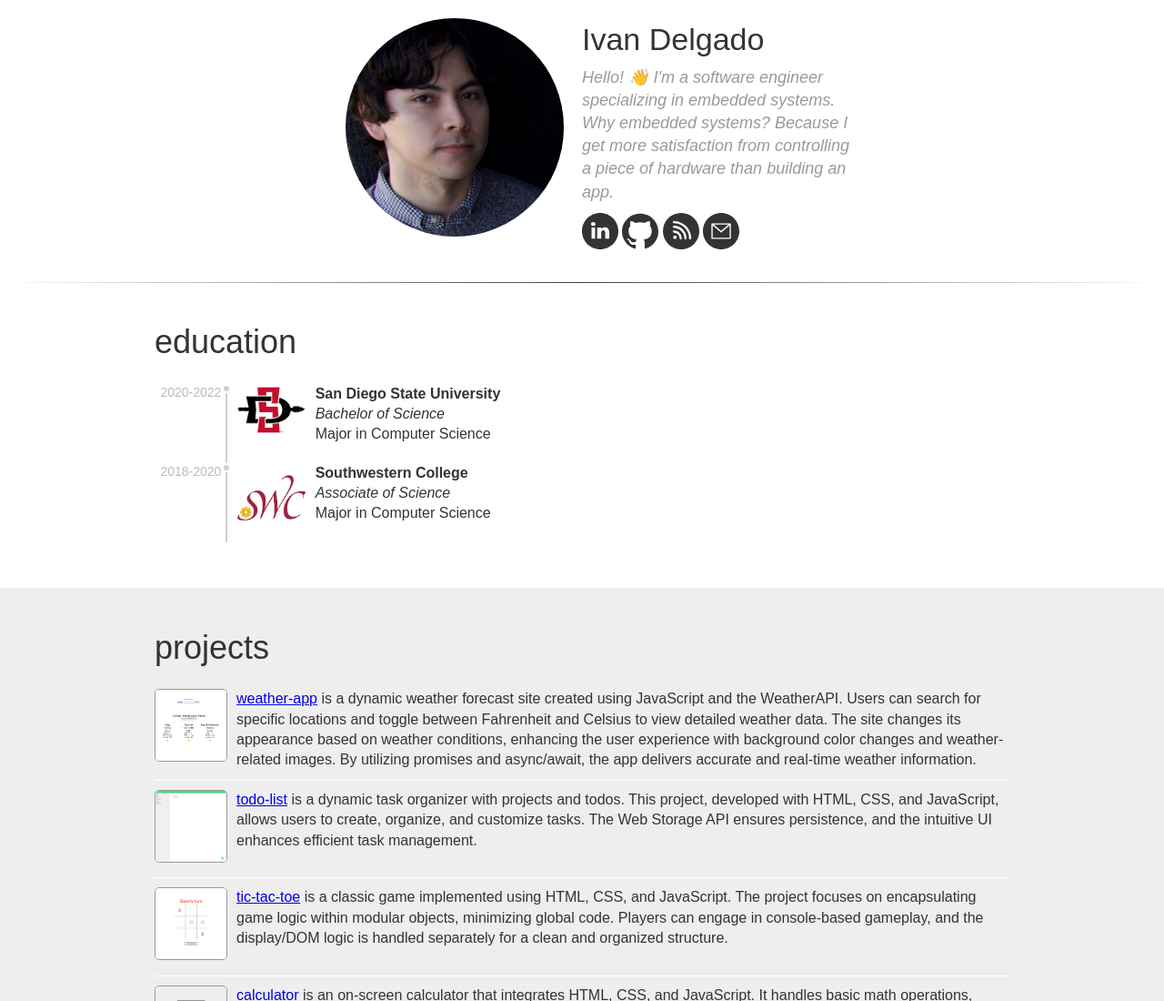
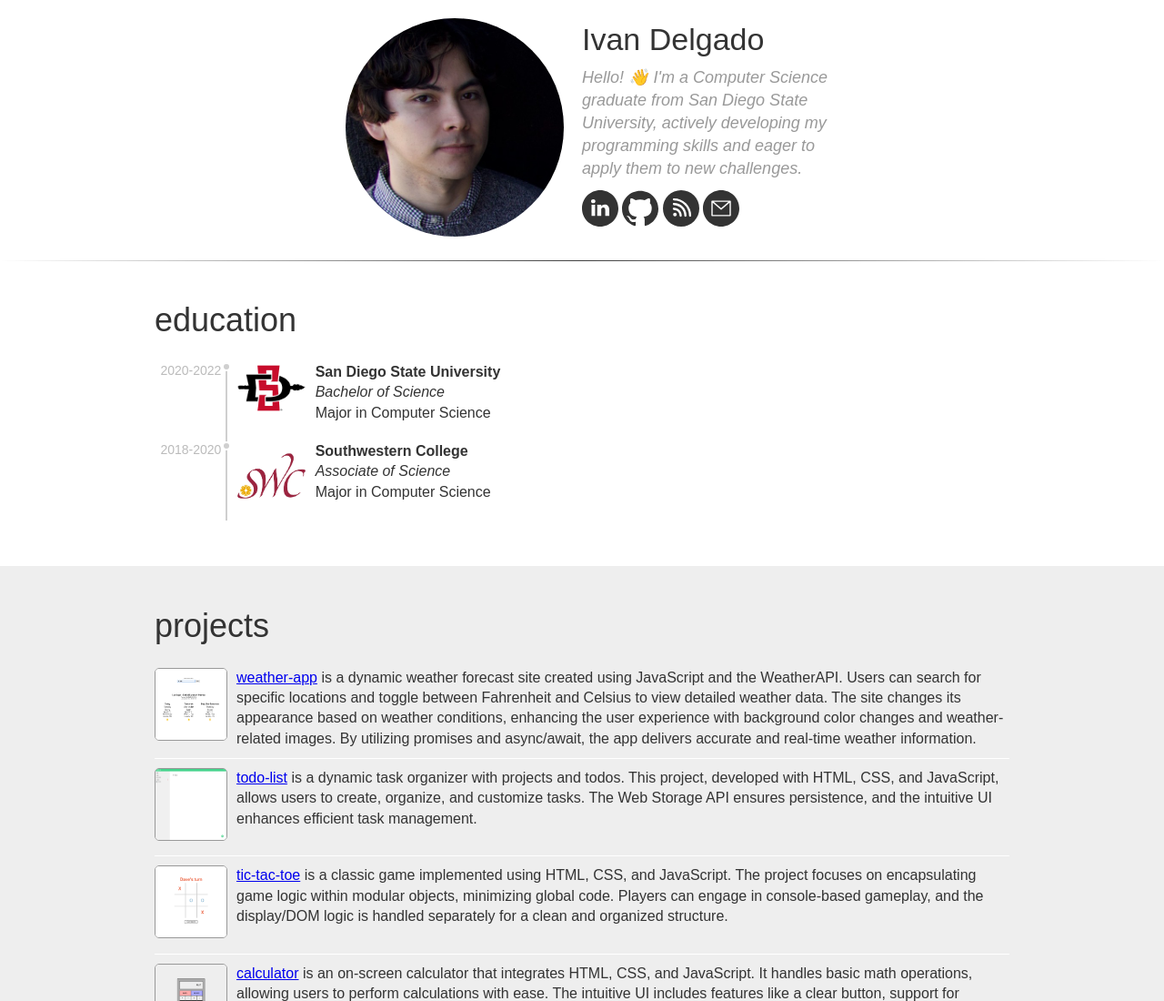
Before and after one commit to vndlgd/vndlgd.github.io, a plain HTML site: page index.html in a window 1280 px wide. Shown: the top 1100 px of the page at 91% size. Drawn offline with Linux system fonts and the light colour scheme.

Commit message:
Update bio

```diff
--- a/index.html
+++ b/index.html
@@ -17,9 +17,9 @@
         <div id="description">
           <h1>Ivan Delgado</h1>
           <h2>
-            Hello! 👋 I'm a software engineer specializing in embedded systems.
-            Why embedded systems? Because I get more satisfaction from
-            controlling a piece of hardware than building an app.
+            Hello! 👋 I'm a Computer Science graduate from San Diego State
+            University, actively developing my programming skills and eager to
+            apply them to new challenges.
           </h2>
           <div id="contact-icons">
             <a href="https://linkedin.com/in/vndlgd"
```
